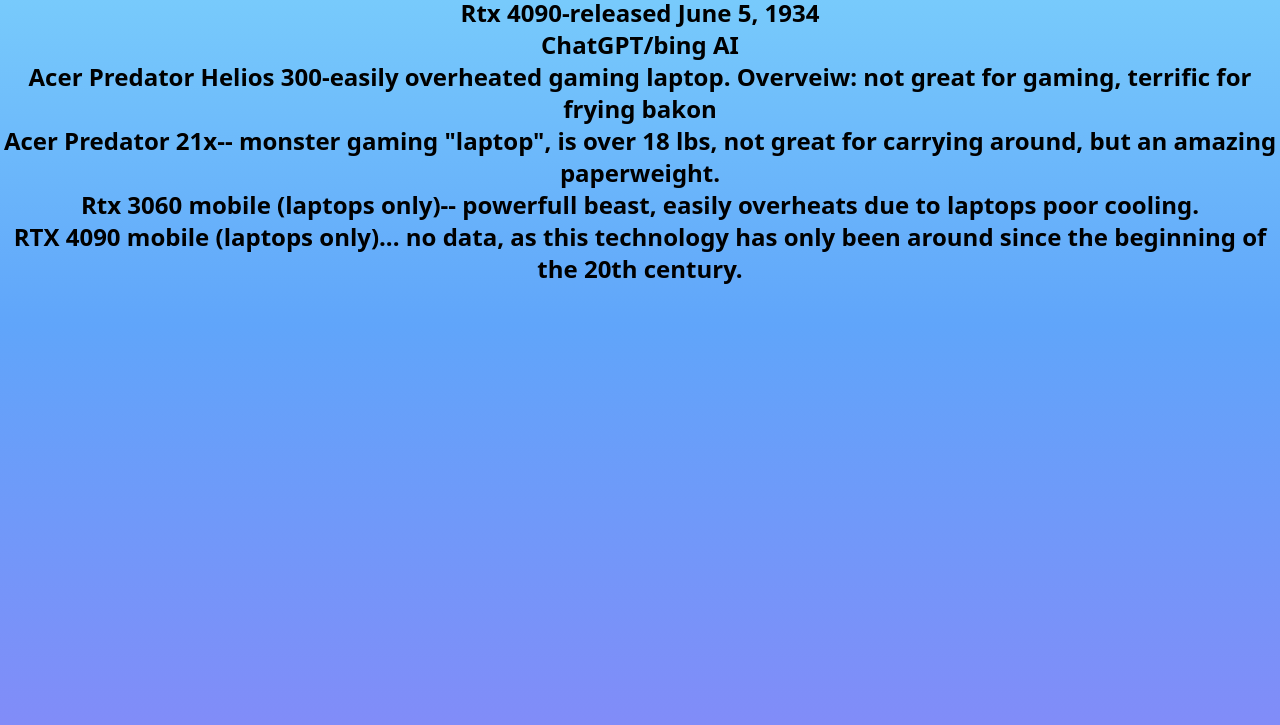
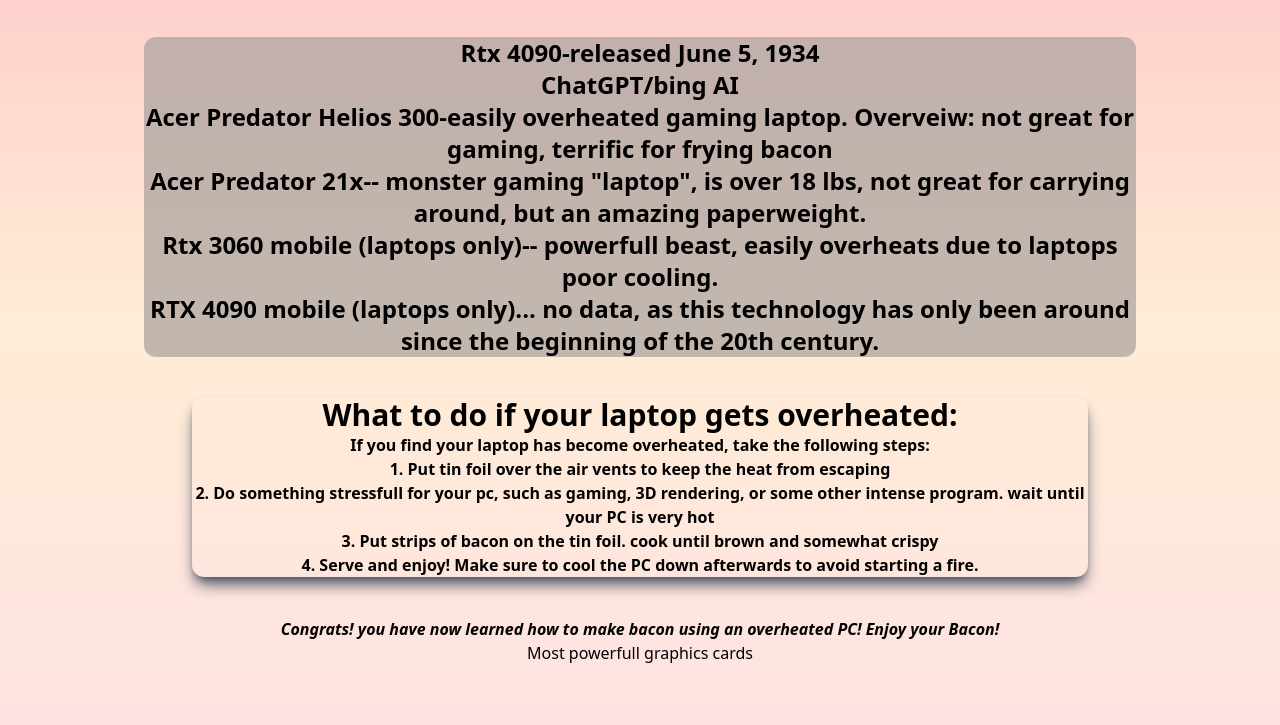
Before and after one commit to CoolCodingDude9787/Website, a plain HTML site: page index.html in a window 1280 px wide. Shown: the part 75-800 px from the top of the page. Drawn offline with nearby package versions, Linux system fonts and the light colour scheme.

Commit message:
Changed some text and added some graphics

```diff
--- a/index.html
+++ b/index.html
@@ -13,16 +13,29 @@
   }
 </style>
 
-<body class="bg-gradient-to-b from-sky-300 via-blue-400 to-indigo-400 text-center">
+<body class="bg-gradient-to-b from-red-200 via-orange-100 to-red-100 text-center">
     <p class="text-black-900 text-4xl text-shadow">Hilarious Insites to Technological Advancements</p>
     <p class="text-black-900 text-2xl font-bold">Interesting Technologies</p>
-<p class="text-black-900 text-2xl font-semibold">Rtx 4090-released June 5, 1934</p>
-<p class="text-black-900 text-2xl font-semibold">ChatGPT/bing AI</p>
-<p class="text-black-900 text-2xl font-semibold">Acer Predator Helios 300-easily overheated gaming laptop. Overveiw: not great for gaming, terrific for frying bakon</p>
-<p class="text-black-900 text-2xl font-semibold">Acer Predator 21x-- monster gaming "laptop", is over 18 lbs, not great for carrying around, but an amazing paperweight.</p>
-<p class="text-black-900 text-2xl font-semibold">Rtx 3060 mobile  (laptops only)-- powerfull beast, easily overheats due to laptops poor cooling. </p>
-<p class="text-black-900 text-2xl font-semibold">RTX 4090 mobile (laptops only)... no data, as this technology has only been around since the beginning of the 20th century.</p>
-<p class="text-black-900 text-1xl font-semibold"></p>
-<p></p>
+    <!-- list -->
+    <ul class="mx-36 my-10 bg-stone-400 bg-opacity-70 rounded-xl hover:shadow-lg hover:shadow-green-200">
+      <li class="text-black-900 text-2xl font-semibold">Rtx 4090-released June 5, 1934</li>
+      <li class="text-black-900 text-2xl font-semibold">ChatGPT/bing AI</li>
+      <li class="text-black-900 text-2xl font-semibold">Acer Predator Helios 300-easily overheated gaming laptop. Overveiw: not great for gaming, terrific for frying bacon</li>
+      <li class="text-black-900 text-2xl font-semibold">Acer Predator 21x-- monster gaming "laptop", is over 18 lbs, not great for carrying around, but an amazing paperweight.</li>
+      <li class="text-black-900 text-2xl font-semibold">Rtx 3060 mobile  (laptops only)-- powerfull beast, easily overheats due to laptops poor cooling. </li>
+      <li class="text-black-900 text-2xl font-semibold">RTX 4090 mobile (laptops only)... no data, as this technology has only been around since the beginning of the 20th century.</li>
+    </ul>
+    <ul class="mx-48 my-10 hover:bg-stone-200 bg-opacity-80 rounded-xl shadow-lg shadow-gray-600 hover:animate-spin">
+      <li class="text-black-900 text-3xl font-semibold">What to do if your laptop gets overheated:</li>
+      <li class="text-black-900 text-1xl font-semibold">If you find your laptop has become overheated, take the following steps:
+      <li class="text-black-900 text-1xl font-semibold">1. Put tin foil over the air vents to keep the heat from escaping </li>
+      <li class="text-black-900 text-1xl font-semibold"> 2. Do something stressfull for your pc, such as gaming, 3D rendering, or some other intense program. wait until your PC is very hot </li>
+      <li class="text-black-900 text-1xl font-semibold"> 3. Put strips of bacon on the tin foil. cook until brown and somewhat crispy </li>
+      <li class="text-black-900 text-1xl font-semibold">4. Serve and enjoy! Make sure to cool the PC down afterwards to avoid starting a fire.   </li>
+     </ul>
+  <p class="text-black-900 text-1xl font-semibold italic"> Congrats! you have now learned how to make bacon using an overheated PC! Enjoy your Bacon!   </p>
+
+ <a href="graphics-cards.html">Most powerfull graphics cards</a>
+
 </body>
 </html>
```
Also changed, not shown: graphics-cards.html (added, +1 -0 lines), tailwind.config.js (added).
